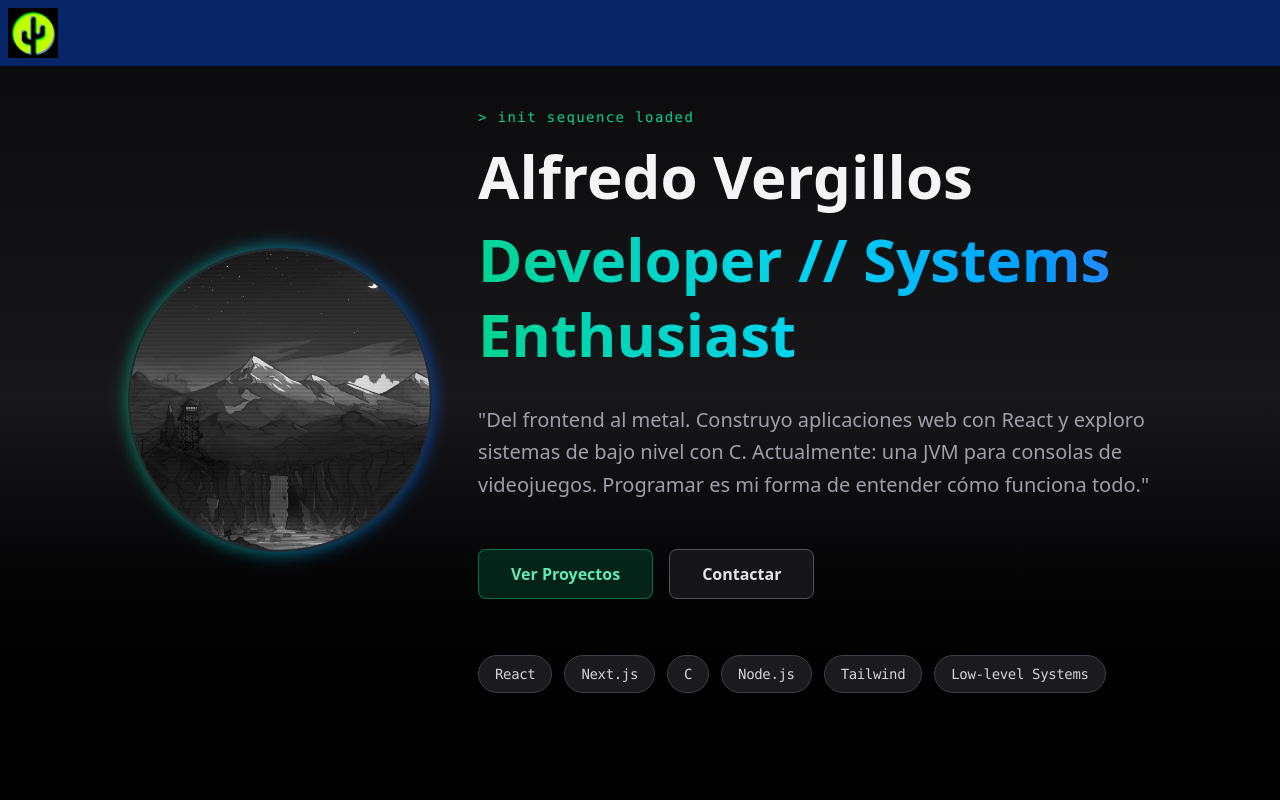
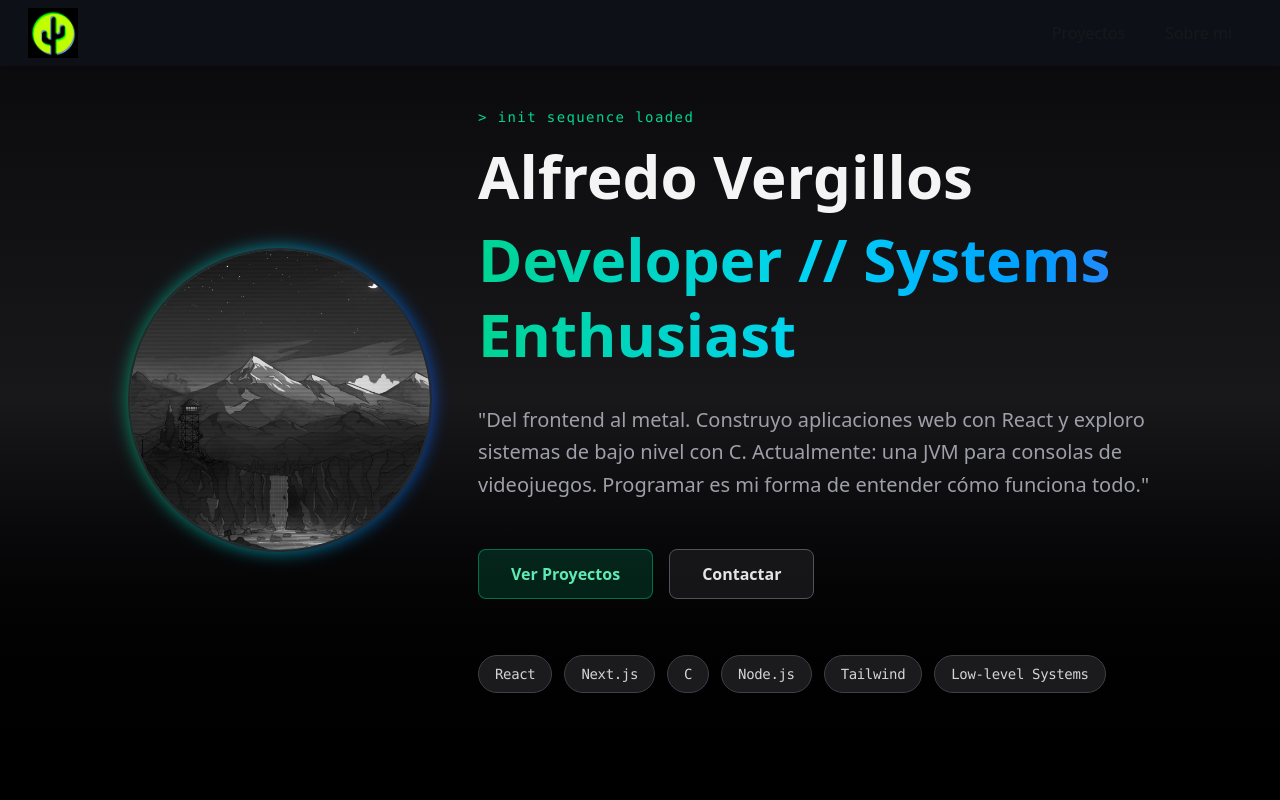
Before and after one commit to 4lwep/portfolio, a Next.js app: page / in a window 1280 px wide. Shown: the top 800 px of the page. Built offline with nearby package versions, Linux system fonts and the light colour scheme.

Commit message:
Añadidos elementos a la barra de navegación

```diff
--- a/src/components/Header.js
+++ b/src/components/Header.js
@@ -5,8 +5,8 @@ import Image from "next/image";
 
 function Header() {
   return (
-    <div className="navbar bg-[#082567] shadow-sm fixed z-2">
-      <div className="flex-1">
+    <div className="navbar bg-[#0D1117] shadow-sm fixed z-2">
+      <div className="ml-5">
         <Link href="/" className="w-[50] text-xl">
           <Image
             className="rounded-[9999]"
@@ -18,6 +18,13 @@ function Header() {
           />
         </Link>
       </div>
+      <Link href="#projects" className="ml-auto mr-10">
+        Proyectos
+      </Link>
+
+      <Link href="" className="mr-10">
+        Sobre mi
+      </Link>
     </div>
   );
 }
--- a/src/components/Intro.js
+++ b/src/components/Intro.js
@@ -1,5 +1,6 @@
 "use client";
 import Image from "next/image";
+import Link from "next/link";
 
 export default function Intro() {
   return (
@@ -39,9 +40,11 @@ export default function Intro() {
         </p>
 
         <div className="flex flex-wrap gap-4 justify-center md:justify-start mt-4">
-          <button className="px-8 py-3 bg-emerald-600/20 hover:bg-emerald-600/30 border border-emerald-500/50 text-emerald-300 font-semibold rounded-lg transition-all duration-200 hover:scale-105 hover:shadow-[0_0_20px_rgba(16,185,129,0.5)]">
-            Ver Proyectos
-          </button>
+          <Link href="#projects">
+            <button className="px-8 py-3 bg-emerald-600/20 hover:bg-emerald-600/30 border border-emerald-500/50 text-emerald-300 font-semibold rounded-lg transition-all duration-200 hover:scale-105 hover:shadow-[0_0_20px_rgba(16,185,129,0.5)]">
+              Ver Proyectos
+            </button>
+          </Link>
           <button className="px-8 py-3 bg-zinc-800/50 hover:bg-zinc-700/60 border border-zinc-600 text-zinc-200 font-semibold rounded-lg transition-all duration-200 hover:scale-105 hover:shadow-[0_0_15px_rgba(255,255,255,0.15)]">
             Contactar
           </button>
--- a/src/components/Projects.js
+++ b/src/components/Projects.js
@@ -24,7 +24,10 @@ export default function Projects() {
   ];
 
   return (
-    <div className="flex flex-col items-center h-full justify-center gap-20 bg-gradient-to-b from-zinc-950 via-zinc-900 to-black text-zinc-100">
+    <div
+      id="projects"
+      className="flex flex-col items-center h-full justify-center gap-20 bg-gradient-to-b from-zinc-950 via-zinc-900 to-black text-zinc-100"
+    >
       <h1 className="text-3xl">Mis proyectos</h1>
       <AutoCarousel projects={projects} />
     </div>
```
